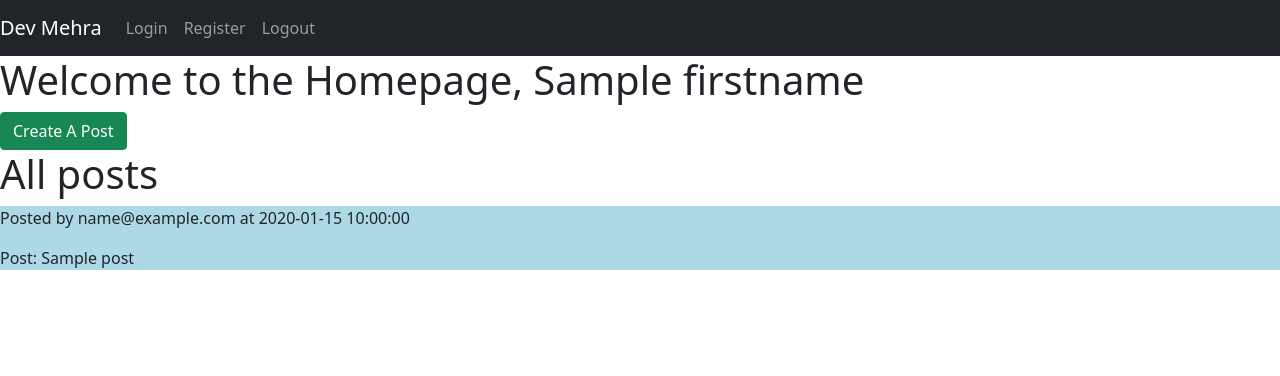
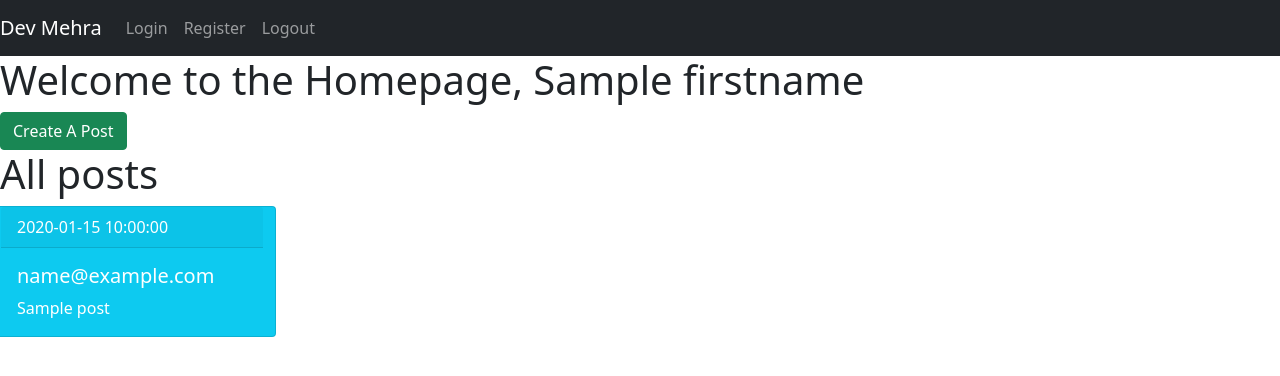
Before and after one commit to d3vmeh/DevSocial, a Flask app: page /home in a window 1280 px wide. Shown: the top 376 px of the page. Run offline with Flask 2, Linux system fonts and the light colour scheme; the visitor is signed in with stand-in values (Sample User, id 1); a database or web service that is not in the repository returns one stand-in record (values such as "Sample title"); some libraries are stand-ins or nearby versions.

Commit message:
added cards, time, and character count

```diff
--- a/app.py
+++ b/app.py
@@ -33,7 +33,7 @@ def homepage():
         allposts = []
 
         for i in mongo.db.posts.find():
-            print(i)
+            #print(i)
             allposts.append(i)
         allposts.reverse()
 
@@ -61,7 +61,7 @@ def register():
 
 @app.route("/login",methods=["GET","POST"])
 def login():
-    print(session)
+    #print(session)
     if "email" in session:
         return redirect("/home")
     else:
@@ -78,7 +78,7 @@ def login():
                 if pbk.verify(givenpassword,useraccount["password"]):
                     flash("Logged in successfully","success")
                     session["email"] = givenemail
-                    print(session)
+                    #print(session)
                     return redirect("/home")
                 else:
                     flash("Invalid password","error")
@@ -98,14 +98,15 @@ def logout():
 @app.route("/createpost",methods=["GET","POST"])
 def createpost():
     if "email" not in session:
-        print("not logged in")
+        #print("not logged in")
         return redirect("/login")
     else:
         if (request.method == "GET"):
             return render_template("createpost.html")
         else:
             givenpost = request.form["post"]
-            mongo.db.posts.insert_one({"email":session["email"],"post":givenpost,"time":datetime.now().strftime("%H %D")})
+            #print(len(givenpost))
+            mongo.db.posts.insert_one({"email":session["email"],"post":givenpost,"time":datetime.now().strftime("%B %d %Y %I:%M %p")})
             return redirect("/home")
 
 
--- a/templates/home.html
+++ b/templates/home.html
@@ -1,4 +1,3 @@
-
 {% extends "base.html" %}
 
 {% block title %}
@@ -24,25 +23,29 @@ Landing page
 
 
 <a href="/createpost">
-    <button class = "btn btn-success">Create A Post</button>
+    <button class="btn btn-success">Create A Post</button>
 </a>
 
 <h1>All posts</h1>
 
 
 
-
+<div class = "row">
 {% for post in posts %}
 
+<div class="card text-white bg-info mb-3 col-sm-6 col-lg-4 col-md-3" style="max-width: 18rem;">
+    <div class="card-header">{{post["time"]}}</div>
+    <div class="card-body">
+        <h5 class="card-title">{{post["email"]}}</h5>
+        <p class="card-text">{{post["post"]}}</p>
+    </div>
+</div>
 
-    <div style="margin-bottom: 100px;background-color: lightblue;"><p> Posted by {{post["email"]}} at {{post["time"]}}</p>
-    <p>Post: {{post["post"]}}</p>
-    </div>
 
 
 
 {% endfor %}
-
+</div>
 
 
 
```
Also changed, not shown: templates/createpost.html (+18 -2 lines).
